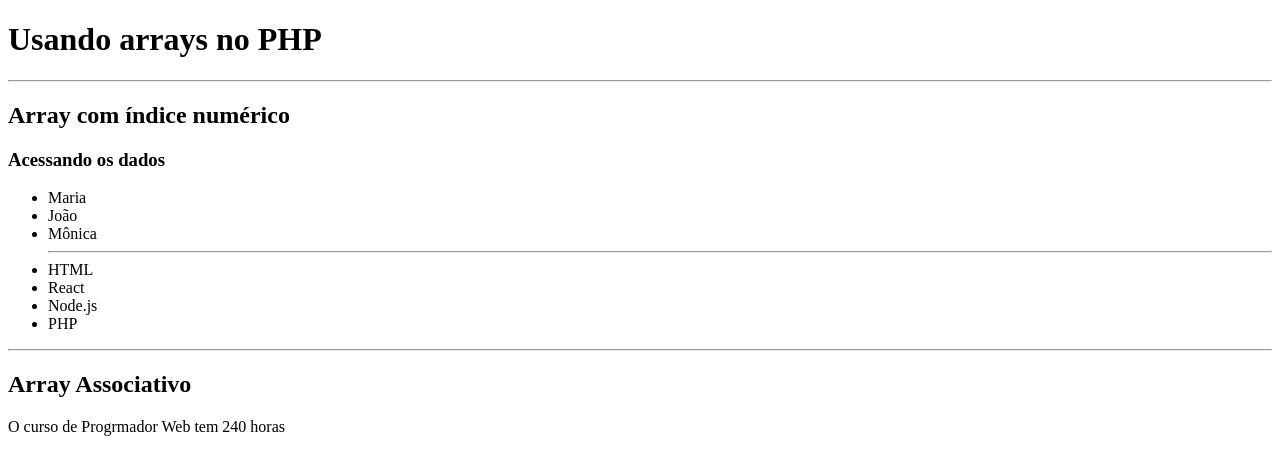
After one commit to mac-ceci10/progweb-php, a PHP site: page /03-arrays.php in a window 1280 px wide. The commit adds this page. Shown: the top 475 px of the page. Run offline with PHP 8.4, Linux system fonts and the light colour scheme.

Commit message:
continuação

```diff
--- /dev/null
+++ b/03-arrays.php
@@ -0,0 +1,60 @@
+<!DOCTYPE html>
+<html lang="pt-br">
+<head>
+    <meta charset="UTF-8">
+    <meta http-equiv="X-UA-Compatible" content="IE=edge">
+    <meta name="viewport" content="width=device-width, initial-scale=1.0">
+    <title>Arrays no PHP</title>
+</head>
+
+<body>
+            <h1> Usando arrays no PHP </h1>
+            <hr>
+            <h2> Array com índice numérico  </h2>
+
+<?php
+
+//Sitaxe com colchetes
+$alunos = ["Maria", "João", "Mônica"];
+
+//Sintaxe usando a função array()
+$cursos = array("HTML", "React", "Node.js", "PHP");
+
+?>
+
+
+<h3> Acessando os dados</h3>
+    <ul>
+        <li><?=$alunos[0]?></li>
+        <li><?=$alunos[1]?></li>
+        <li><?=$alunos[2]?></li>
+
+        <hr>
+
+        <li><?=$cursos[0]?></li>
+        <li><?=$cursos[1]?></li>
+        <li><?=$cursos[2]?></li>
+        <li><?=$cursos[3]?></li>
+    </ul>
+
+    <hr>
+
+<h2> Array Associativo</h2>
+
+<?php
+    $curso = [
+        "nome" => "Progrmador Web",
+        "carga_horaria" => 240,
+        "unidade" => "Penha",
+        "ucs" => 5,
+    ];
+
+?>
+
+<p>
+    O curso de <?=$curso["nome"]?> tem
+    <?=$curso["carga_horaria"]?> horas
+</p>
+
+</body>
+</html>
```
Also changed, not shown: 01-exercicio.php (+8 -1 lines), 02-variaveies-e-constantes.php (+2 -8 lines).
